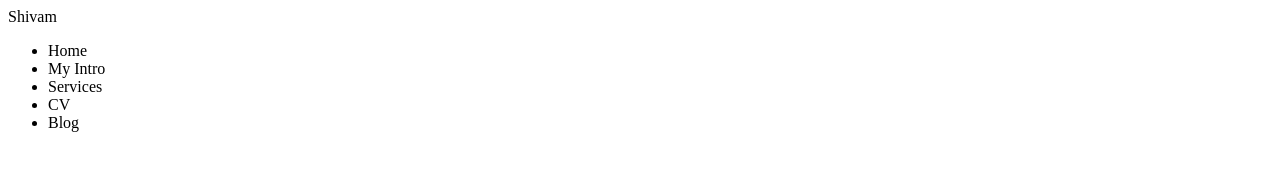
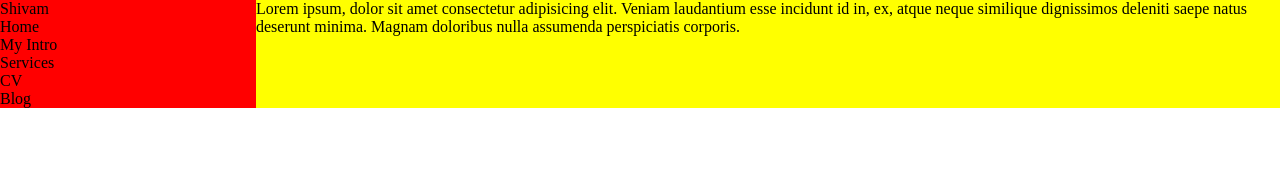
Before and after one commit to shivamdattapurkayastha99/portfolio-in-html-css-js, a plain HTML site: page index.html in a window 1280 px wide. Drawn offline with Linux system fonts and the light colour scheme.

Commit message:
second commit

```diff
--- a/index.html
+++ b/index.html
@@ -8,6 +8,9 @@
     <link rel="stylesheet" href="style.css">
 </head>
 <body>
+    <div class="container">
+
+
     <div class="sidebar">
         Shivam
         <nav>
@@ -30,5 +33,10 @@
             </ul>
         </nav>
     </div>
+    <div class="main">
+        Lorem ipsum, dolor sit amet consectetur adipisicing elit. Veniam laudantium esse incidunt id in, ex, atque neque similique dignissimos deleniti saepe natus deserunt minima. Magnam doloribus nulla assumenda perspiciatis corporis.
+    </div>
+
+</div>
 </body>
 </html>
--- a/style.css
+++ b/style.css
@@ -0,0 +1,17 @@
+
+*{
+    margin: 0;
+    padding: 0;
+
+}
+.sidebar{
+    background-color: red;
+    width: 20vw;
+}
+.main{
+    background-color: yellow;
+    width: 80vw;
+}
+.container{
+    display: flex;
+}
```
